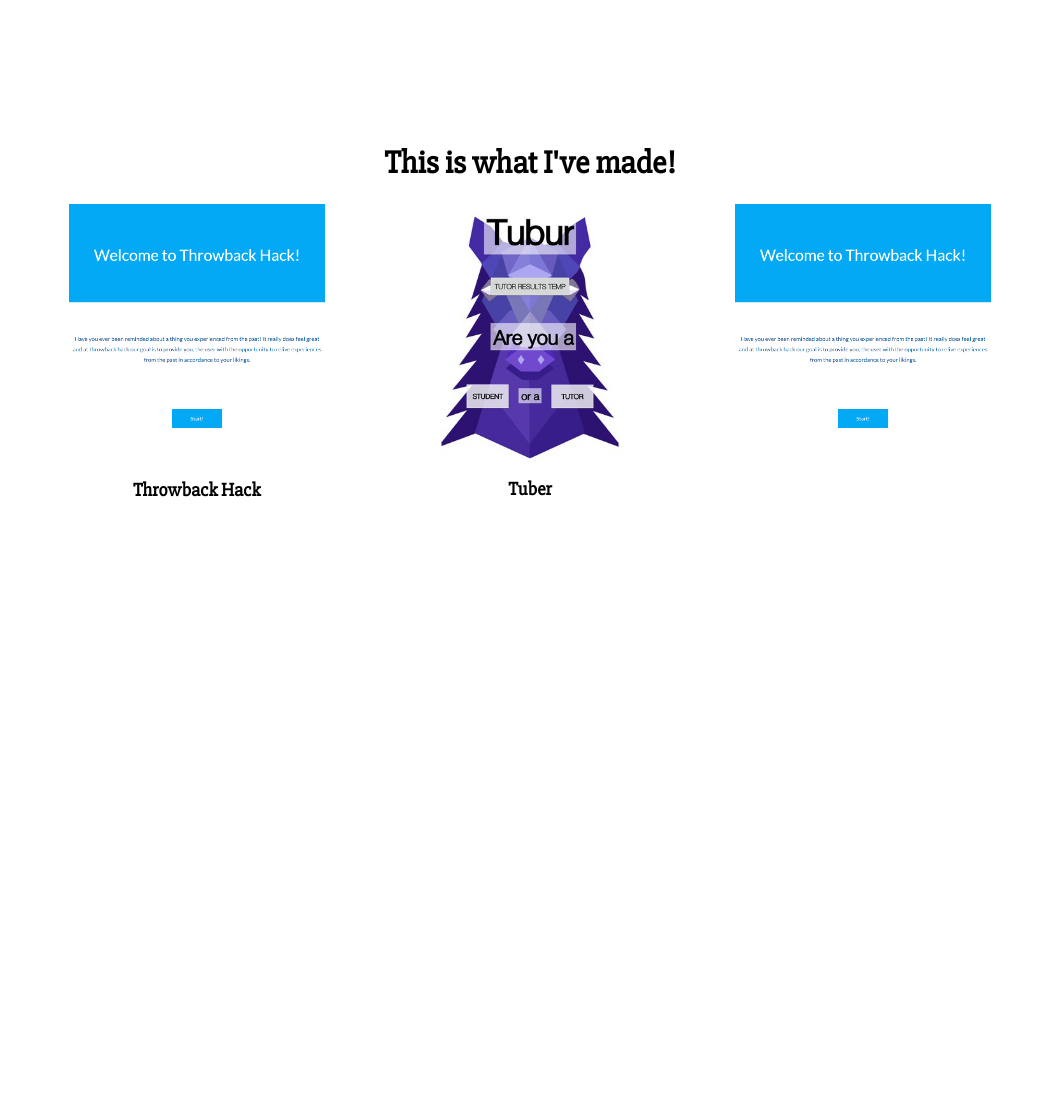
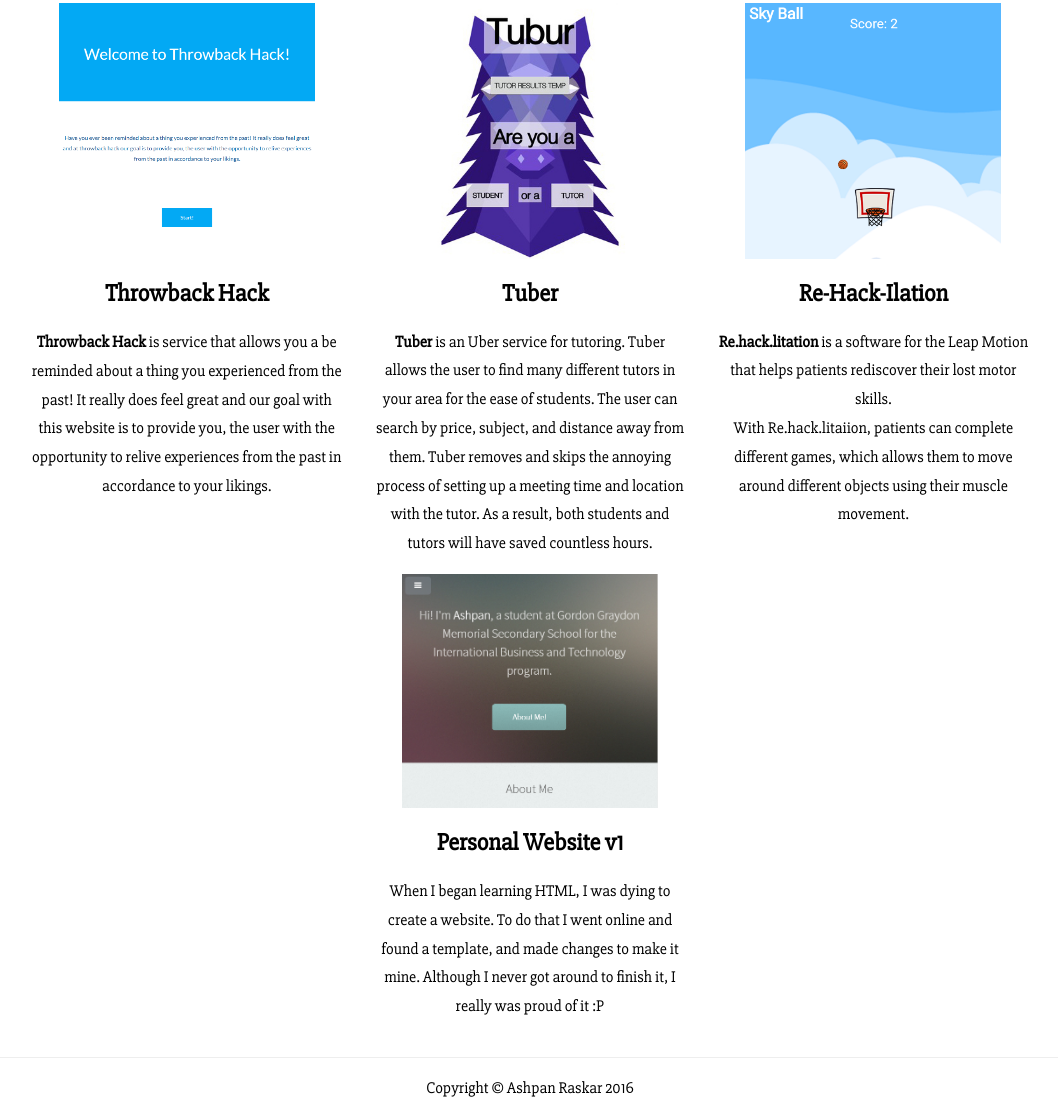
Before and after one commit to Ashpan/personal-website-v3, a plain HTML site: page projects.html in a window 1280 px wide. Shown: the part 99-1197 px from the top of the page, without its empty margins (110-1168 px from the left). Before the commit the page ends 820 px from the top, so only its background shows below. Drawn offline with Linux system fonts and the light colour scheme.

```diff
--- a/projects.html
+++ b/projects.html
@@ -28,28 +28,47 @@
 	</div>
 
 	<div class="row">
+			<div class="col-md-4">
+				<a target="_blank" href="http://devpost.com/software/throwback-hack-4sr5fz"><img class="proj" src="images/throwbackhack.png"></a>
+				<h2> Throwback Hack</h2>
+				<p style="line-height: 1.8em;"><strong>Throwback Hack</strong> is service that allows you a be reminded about a thing you experienced from the past! It really does feel great and our goal with this website is to provide you, the user with the opportunity to relive experiences from the past in accordance to your likings.</p>
+			</div>
+			<div class="col-md-4">
+				<a target="_blank" href="http://www.devpost.com/software/tuber-toehxs"><img class="proj" src="images/tuber.jpg"></a>
+				<h2>Tuber</h2>
+				<p style="line-height: 1.8em;"><strong>Tuber</strong> is an Uber service for tutoring. Tuber allows the user to find many different tutors in your area  for the ease of students. The user can search by price, subject, and distance away from them. Tuber removes and skips the annoying process of setting up a meeting time and location with the tutor. As a result, both students and tutors will have saved countless hours.</p>
+			</div>
+			<div class="col-md-4">
+				<a target="_blank" href="http://devpost.com/software/leap-motion-rehabilitation"><img class="proj" src="images/skyball.png"></a>
+				<h2> Re-Hack-Ilation </h2>
+				<p style="line-height: 1.8em;"><strong>Re.hack.litation</strong> is a software for the Leap Motion that helps patients rediscover their lost motor skills.
+				<br>With Re.hack.litaiion, patients can complete different games, which allows them to move around different objects using their muscle movement.
+				</p>
+			</div>
+	</div>
 
 
-		<div class="col-md-12" style="text-align: center;">
+		<div class="row">
+			<div class="col-md-4">
 
-			<div class="col-md-4">
-				<a target="_blank" href="http://ashpanr.github.io/throwback-hack/"><img class="proj" src="images/throwbackhack.png"></a>
-				<h3> Throwback Hack</h3>
 			</div>
 			<div class="col-md-4">
-				<a target="_blank" href="http://ashpanr.github.io/throwback-hack/"><img class="proj" src="images/tuber.jpg"></a>
-				<h3>Tuber</h3>
+				<a target="_blank" href="http://ashpan.co.nf"><img class="proj" src="images/websitev1.png"></a>
+				<h2>Personal Website v1</h2>
+				<p style="line-height: 1.8em;">When I began learning HTML, I was dying to create a website. To do that I went online and found a template, and made changes to make it mine. Although I never got around to finish it, I really was proud of it :P</p>
 			</div>
 			<div class="col-md-4">
-				<a target="_blank" href="http://ashpanr.github.io/throwback-hack/"><img class="proj" src="images/throwbackhack.png"></a>
 			</div>
+	</div>
 
-
-		</div>
 
 
 	</div>
-	</div>
+		<hr>
+<div class="row">
+<div class="col-md-2"></div>
+	<div class="col-md-8">Copyright &copy; Ashpan Raskar 2016</div>
+	<div class="col-md-2"></div>
 	</div>
 	</div>
 	</div>
--- a/stylesheet.css
+++ b/stylesheet.css
@@ -1,7 +1,40 @@
 html{
 	font-family: 'Slabo 27px', serif; font-weight: 400;
 	overflow-x: hidden;
+	-webkit-animation: fadein 0.75s; /* Safari, Chrome and Opera > 12.1 */
+    -moz-animation: fadein 0.75s; /* Firefox < 16 */
+    -ms-animation: fadein 0.75s; /* Internet Explorer */
+    -o-animation: fadein 0.75s; /* Opera < 12.1 */
+    animation: fadein 0.75s;
 }
+
+@keyframes fadein {
+    from { opacity: 0; }
+    to   { opacity: 1; }
+}
+
+/* Firefox < 16 */
+@-moz-keyframes fadein {
+    from { opacity: 0; }
+    to   { opacity: 1; }
+}
+
+/* Safari, Chrome and Opera > 12.1 */
+@-webkit-keyframes fadein {
+    from { opacity: 0; }
+    to   { opacity: 1; }
+}
+
+/* Internet Explorer */
+@-ms-keyframes fadein {
+    from { opacity: 0; }
+    to   { opacity: 1; }
+}
+
+/* Opera < 12.1 */
+@-o-keyframes fadein {
+    from { opacity: 0; }
+    }
 
 html, body{
 	height:100%;width:100%
```
Also changed, not shown: follow.html (+8 -0 lines), index.html (+6 -3 lines), images/skyball.png (added), images/websitev1.png (added), 1 other file.
